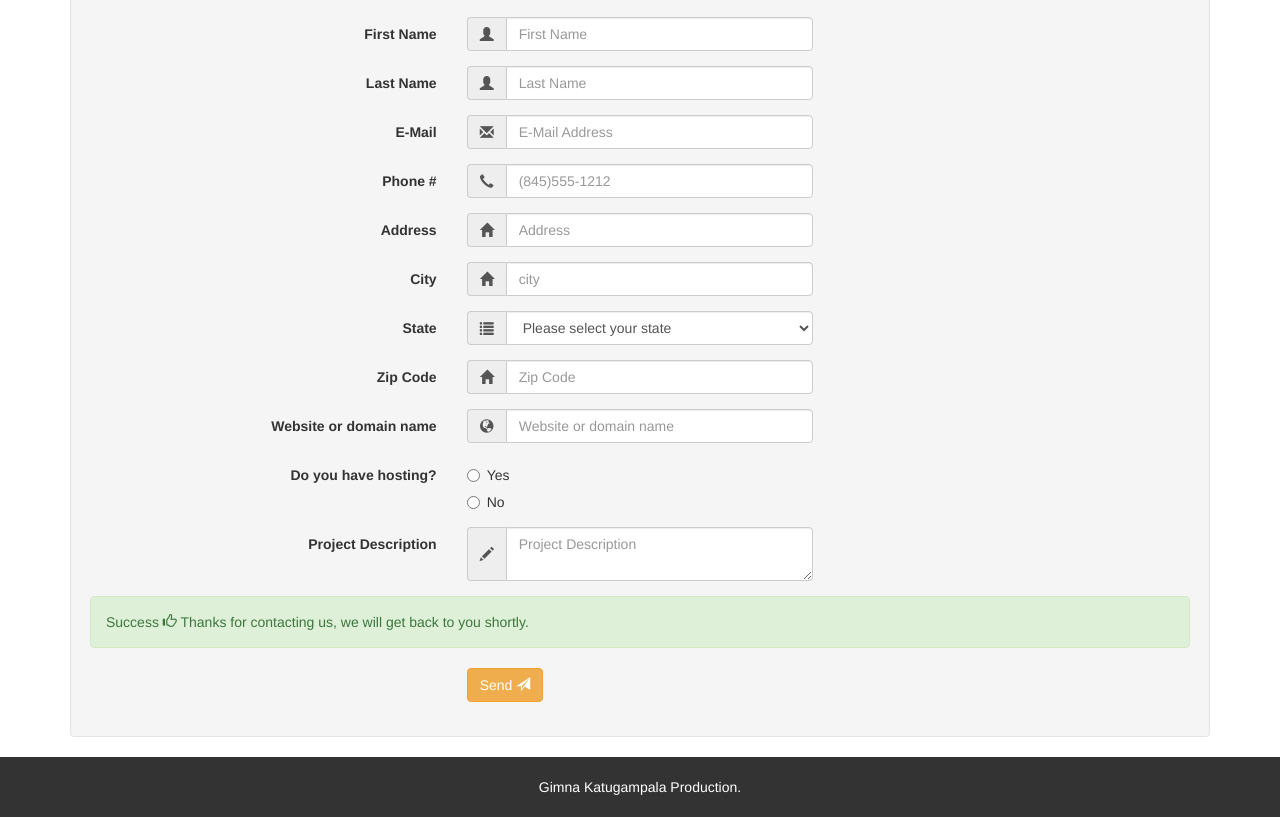
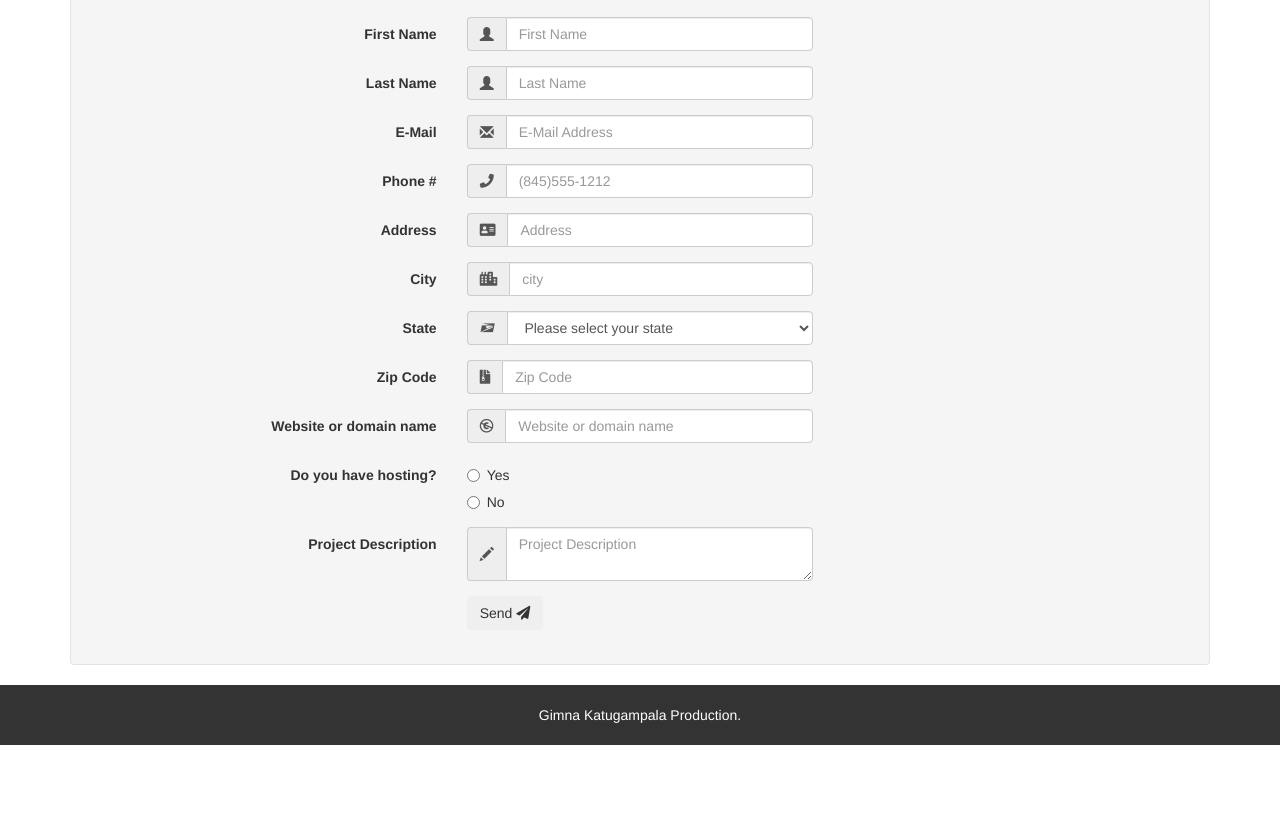
Before and after one commit to gimnakatugampala/acme-webdesign, a plain HTML site: page contact.html in a window 1280 px wide. Shown: the part 54-871 px from the top of the page. After the commit the page ends 800 px from the top, so only its background shows below. Drawn offline with nearby package versions, Linux system fonts and the light colour scheme.

Commit message:
add icons

```diff
--- a/contact.html
+++ b/contact.html
@@ -5,6 +5,12 @@
     <meta http-equiv="X-UA-Compatible" content="IE=edge" />
     <meta name="viewport" content="width=device-width, initial-scale=1" />
     <title>Acme Web Design | Contact Us</title>
+    <link
+    rel="stylesheet"
+    href="https://pro.fontawesome.com/releases/v5.10.0/css/all.css"
+    integrity="sha384-AYmEC3Yw5cVb3ZcuHtOA93w35dYTsvhLPVnYs9eStHfGJvOvKxVfELGroGkvsg+p"
+    crossorigin="anonymous"
+  />
     <link rel="stylesheet" href="css/app.css" />
   </head>
   <body>
@@ -100,7 +106,7 @@
       <label class="col-md-4 control-label">Phone #</label>
         <div class="col-md-4 inputGroupContainer">
         <div class="input-group">
-            <span class="input-group-addon"><i class="glyphicon glyphicon-earphone"></i></span>
+            <span class="input-group-addon"><i class="fas fa-phone"></i></span>
       <input name="phone" placeholder="(845)555-1212" class="form-control" type="text">
         </div>
       </div>
@@ -112,7 +118,7 @@
       <label class="col-md-4 control-label">Address</label>
         <div class="col-md-4 inputGroupContainer">
         <div class="input-group">
-            <span class="input-group-addon"><i class="glyphicon glyphicon-home"></i></span>
+            <span class="input-group-addon"><i class="fas fa-address-card"></i></span>
       <input name="address" placeholder="Address" class="form-control" type="text">
         </div>
       </div>
@@ -124,7 +130,7 @@
       <label class="col-md-4 control-label">City</label>
         <div class="col-md-4 inputGroupContainer">
         <div class="input-group">
-            <span class="input-group-addon"><i class="glyphicon glyphicon-home"></i></span>
+            <span class="input-group-addon"><i class="fas fa-city"></i></span>
       <input name="city" placeholder="city" class="form-control"  type="text">
         </div>
       </div>
@@ -136,7 +142,7 @@
       <label class="col-md-4 control-label">State</label>
         <div class="col-md-4 selectContainer">
         <div class="input-group">
-            <span class="input-group-addon"><i class="glyphicon glyphicon-list"></i></span>
+            <span class="input-group-addon"><i class="fab fa-usps"></i></span>
         <select name="state" class="form-control selectpicker" >
           <option value=" " >Please select your state</option>
           <option>Alabama</option>
@@ -201,7 +207,7 @@
       <label class="col-md-4 control-label">Zip Code</label>
         <div class="col-md-4 inputGroupContainer">
         <div class="input-group">
-            <span class="input-group-addon"><i class="glyphicon glyphicon-home"></i></span>
+            <span class="input-group-addon"><i class="fas fa-file-archive"></i></span>
       <input name="zip" placeholder="Zip Code" class="form-control"  type="text">
         </div>
     </div>
@@ -212,7 +218,7 @@
       <label class="col-md-4 control-label">Website or domain name</label>
        <div class="col-md-4 inputGroupContainer">
         <div class="input-group">
-            <span class="input-group-addon"><i class="glyphicon glyphicon-globe"></i></span>
+            <span class="input-group-addon"><i class="fab fa-creative-commons-pd"></i></span>
       <input name="website" placeholder="Website or domain name" class="form-control" type="text">
         </div>
       </div>
@@ -247,14 +253,12 @@
       </div>
     </div>
 
-    <!-- Success message -->
-    <div class="alert alert-success" role="alert" id="success_message">Success <i class="glyphicon glyphicon-thumbs-up"></i> Thanks for contacting us, we will get back to you shortly.</div>
 
     <!-- Button -->
     <div class="form-group">
       <label class="col-md-4 control-label"></label>
       <div class="col-md-4">
-        <button type="submit" class="btn btn-warning" >Send <span class="glyphicon glyphicon-send"></span></button>
+        <button type="submit" class="btn btn-dark" >Send <i class="fas fa-paper-plane"></i></button>
       </div>
     </div>
 
```
